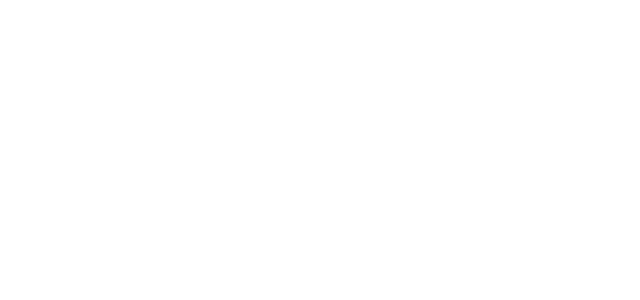
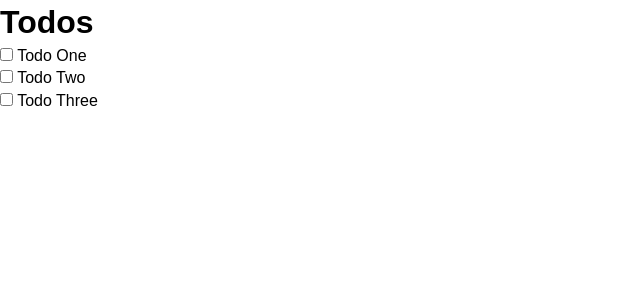
Before and after one commit to bobby-brice/angular-todo, an Angular app: page / in a window 1280 px wide. Shown: the top 300 px of the page, without its empty margins (0-640 px from the left). Built offline with nearby package versions, Linux system fonts and the light colour scheme.

Commit message:
add model and todo-item component

```diff
--- a/src/app/app.module.ts
+++ b/src/app/app.module.ts
@@ -4,11 +4,13 @@
 import { AppRoutingModule } from './app-routing.module';
 import { AppComponent } from './app.component';
 import { TodosComponent } from './components/todos/todos.component';
+import { TodoItemComponent } from './components/todo-item/todo-item.component';
 
 @NgModule({
   declarations: [
     AppComponent,
-    TodosComponent
+    TodosComponent,
+    TodoItemComponent
   ],
   imports: [
     BrowserModule,
--- /dev/null
+++ b/src/app/components/todo-item/todo-item.component.html
@@ -0,0 +1,6 @@
+<div>
+  <p>
+    <input type="checkbox" />
+    {{ todo.title }}
+  </p>
+</div>
--- /dev/null
+++ b/src/app/components/todo-item/todo-item.component.ts
@@ -0,0 +1,16 @@
+import { Component, OnInit, Input } from '@angular/core';
+import { Todo } from 'src/app/models/Todo'
+@Component({
+  selector: 'app-todo-item',
+  templateUrl: './todo-item.component.html',
+  styleUrls: ['./todo-item.component.css']
+})
+export class TodoItemComponent implements OnInit {
+  @Input() todo: Todo;
+
+  constructor() { }
+
+  ngOnInit(): void {
+  }
+
+}
--- a/src/app/components/todos/todos.component.html
+++ b/src/app/components/todos/todos.component.html
@@ -1 +1,3 @@
-<h1></h1>
+<h1>Todos</h1>
+<app-todo-item *ngFor="let todo of todos" [todo]="todo">
+</app-todo-item>
--- a/src/app/components/todos/todos.component.ts
+++ b/src/app/components/todos/todos.component.ts
@@ -1,15 +1,34 @@
 import { Component, OnInit } from '@angular/core';
-
+import { Todo } from '../../models/Todo';
 @Component({
   selector: 'todos',
   templateUrl: './todos.component.html',
   styleUrls: ['./todos.component.css']
 })
 export class TodosComponent implements OnInit {
+  todos: Todo[] = [];
+
 
   constructor() { }
 
   ngOnInit(): void {
+    this.todos = [
+      {
+      id: 1,
+      title: 'Todo One',
+      completed: false
+      },
+            {
+      id: 2,
+      title: 'Todo Two',
+      completed: true
+      },
+            {
+      id: 3,
+      title: 'Todo Three',
+      completed: false
+      }
+    ]
   }
 
 }
--- /dev/null
+++ b/src/app/models/Todo.ts
@@ -0,0 +1,5 @@
+export class Todo {
+  id: number;
+  title: string;
+  completed: boolean;
+}
```
Also changed, not shown: tsconfig.json (+4 -4 lines), src/app/components/todo-item/todo-item.component.css (added), 1 other file (tests, documents, lock files or other folders).
